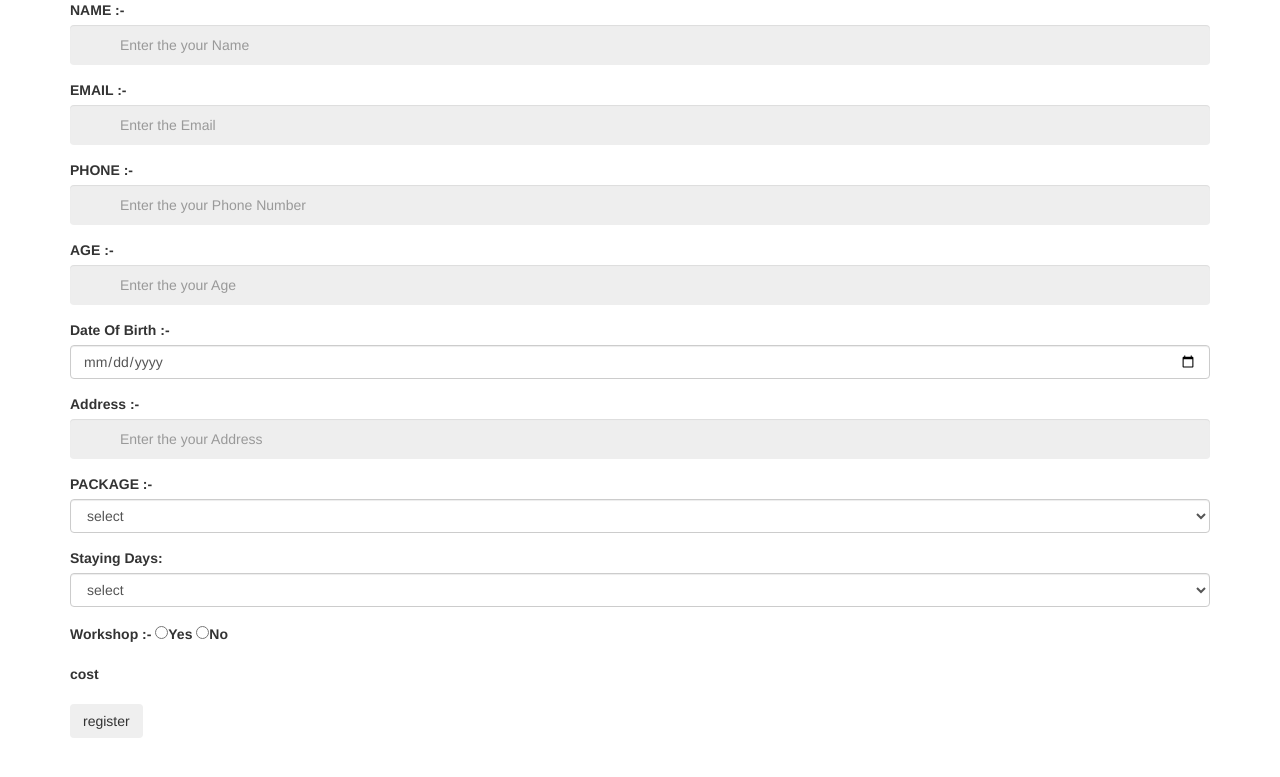
After one commit to goutampalkar/gephels, a CodeIgniter app: page /gephels/index.php/welcome/demo in a window 1280 px wide. The commit adds this page. Shown: the top 777 px of the page. Run offline with CodeIgniter, Linux system fonts and the light colour scheme.

Commit message:
clear validation with sass

```diff
--- a/application/config/autoload.php
+++ b/application/config/autoload.php
@@ -58,7 +58,7 @@ $autoload['packages'] = array();
 |
 |	$autoload['libraries'] = array('user_agent' => 'ua');
 */
-$autoload['libraries'] = array();
+$autoload['libraries'] = array('');
 
 /*
 | -------------------------------------------------------------------
@@ -89,7 +89,7 @@ $autoload['drivers'] = array();
 |
 |	$autoload['helper'] = array('url', 'file');
 */
-$autoload['helper'] = array();
+$autoload['helper'] = array('url');
 
 /*
 | -------------------------------------------------------------------
--- a/application/controllers/Welcome.php
+++ b/application/controllers/Welcome.php
@@ -96,5 +96,9 @@ class Welcome extends CI_Controller {
 				 }
 
 	}
+	public function demo()
+	{
+		$this->load->view('demo');
+	}
 
 }
--- a/application/models/Demo.php
+++ b/application/models/Demo.php
@@ -15,7 +15,7 @@ class Demo extends CI_Model {
     	$result +=$this->_createCost();
     	$result +=$this->_createPackage();
     	$result +=$this->_createRegister();
-    	retrun $result;
+    	return $result;
 
     }
 
--- /dev/null
+++ b/application/views/demo.php
@@ -0,0 +1,98 @@
+<!DOCTYPE html>
+<html>
+<head>
+	<title></title><link rel="stylesheet" type="text/css" href="<?php echo base_url();?>assets/css/validationSheet.css">
+
+<link rel="stylesheet" href="https://maxcdn.bootstrapcdn.com/bootstrap/3.3.7/css/bootstrap.min.css">
+ <script src="https://ajax.googleapis.com/ajax/libs/jquery/3.3.1/jquery.min.js"></script>
+  <script src="https://maxcdn.bootstrapcdn.com/bootstrap/3.3.7/js/bootstrap.min.js"></script>
+  <script src="https://code.jquery.com/jquery-1.12.4.min.js"></script>  </head>
+
+<body>
+
+<div class="container">
+  <div class="form">
+
+
+   <form  method="POST" action="#">
+
+        <div class="form-group">
+        <label>NAME :-</label>
+
+          <input type="text" name="uname" class="form-control" id="uname" placeholder="Enter the your Name" pattern="[A-Za-z]*" title="Enter only Character"  required autocomplete="off">
+           <span class="error">please feel requered text only..</span>
+
+        </div>
+
+        <div class="form-group">
+        <label>EMAIL :-</label>
+          <input type="email" name="email" class="form-control" id="email" placeholder="Enter the Email"  title="Enter only Company mail address"  required>
+          <span class="error">please feel requered work mail only..</span>
+
+        </div>
+
+        <div class="form-group">
+        <label>PHONE :-</label>
+          <input type="text" name="phone" class="form-control" id="phone" placeholder="Enter the your Phone Number" pattern="[0-9]{10}" title="Enter only 10 digit"  required>   <span class="error">please feel requered mobile number only..</span>
+        </div>
+
+        <div class="form-group">
+        <label>AGE :-</label>
+          <input type="text" name="age" class="form-control" id="age" placeholder="Enter the your Age" pattern="[0-9]{2}" title="Enter only age"  required>  <span class="error">please feel requered age only 18+ only..</span>
+
+        </div>
+
+        <div class="form-group">
+        <label>Date Of Birth :-</label>
+          <input type="date" name="dob" class="form-control" id="dob" placeholder="Enter the your Date of Birth" required>
+        </div>
+        <span class="error">please feel requered date of birth only..</span>
+
+
+        <div class="form-group">
+        <label> Address :-</label>
+          <input type="text" name="city" class="form-control" id="city" placeholder="Enter the your Address" required>
+          <span class="error">please feel requered text ..</span>
+
+        </div>
+
+        <div class="form-group">
+        <label>PACKAGE :-</label>
+         <select name="package" id="package"  class="form-control" >
+          <option value="">select</option>
+           <option value="1">Residential</option>
+           <option value="2">non-residential</option>
+         </select>
+         </div>
+         <div class="form-group" id="staying">
+          <label>Staying Days:</label>
+            <select class='form-control' id="stay">
+              <option>select</option>
+                   </select>
+         </div>
+
+
+         <div class="form-group">
+        <label> Workshop :-</label>
+          <input type="radio" name="workshop"  id="workshop" value="yes"><label>Yes</label>
+           <input type="radio" name="workshop" id="workshop" value="no"  ><label>No</label>
+        </div>
+
+        <div class="form-group" >
+          <label>cost</label>
+          <span id="cost"></span>
+          <input type="hidden" name="cost" id="hiddenCost" />
+
+         </div>
+
+      <input type="submit" class="btn btn-log" value="register">
+
+    </form>
+
+
+</div>
+
+</div>
+
+</body>
+</html>
--- /dev/null
+++ b/assets/css/validationSheet.css
@@ -0,0 +1,53 @@
+span {
+  padding: 0 30px 0 50px;
+  color: #999;
+  height: 0 px;
+  transition: 0.28s;
+  display: none;
+  overflow: hidden;
+  color: red;
+  font-style: italic; }
+
+form input[type="text"],
+form input[type="email"] {
+  width: 100%;
+  border: 0;
+  padding: 20px 20px 20px 50px;
+  background: #eee; }
+  form input[type="text"]:focus:valid,
+  form input[type="email"]:focus:valid {
+    background: url(https://s3-us-west-2.amazonaws.com/s.cdpn.io/3/check.svg);
+    background-size: 20px;
+    background-repeat: no-repeat;
+    background-position: 10px 10px; }
+    form input[type="text"]:focus:valid + label,
+    form input[type="email"]:focus:valid + label {
+      opacity: 0; }
+  form input[type="text"]:focus:invalid,
+  form input[type="email"]:focus:invalid {
+    outline: none;
+    box-shadow: 0px 0px 5px #61C5FA;
+    border: 1px solid #5AB0DB;
+    border-radius: 10px;
+    background: url(https://images.all-free-download.com/images/graphiclarge/red_x_cross_wrong_not_clip_art_9830.jpg);
+    background-size: 20px;
+    background-repeat: no-repeat;
+    background-position: 10px 10px; }
+    form input[type="text"]:focus:invalid ~ span,
+    form input[type="email"]:focus:invalid ~ span {
+      transition: 0.5s;
+      display: block;
+      max-height: 100px;
+      padding: 0 3px 2px 50px; }
+  form input[type="text"]:invalid:not(:focus):not(:placeholder-shown),
+  form input[type="email"]:invalid:not(:focus):not(:placeholder-shown) {
+    background: pink; }
+    form input[type="text"]:invalid:not(:focus):not(:placeholder-shown) ~ span,
+    form input[type="email"]:invalid:not(:focus):not(:placeholder-shown) ~ span {
+      transition: 0.5s;
+      display: block;
+      max-height: 100px;
+      padding: 0 3px 2px 50px; }
+
+
+/*# sourceMappingURL=validationSheet.css.map */
--- /dev/null
+++ b/assets/scss/validationSheet.scss
@@ -0,0 +1,69 @@
+
+
+span{
+	padding: 0 30px 0 50px;
+      color: #999;
+      height: 0 px;
+      transition: 0.28s;
+      display : none;
+      overflow: hidden;
+      color: red;
+      font-style: italic;
+}
+
+
+
+	form{
+			input[type="text"],
+
+		    input[type="email"]{
+		      width: 100%;
+		      border: 0;
+		      padding: 20px 20px 20px 50px;
+		      background: #eee;
+
+		   &:focus{
+		   	&:valid {
+			        background: url(https://s3-us-west-2.amazonaws.com/s.cdpn.io/3/check.svg);
+			        background-size: 20px;
+			        background-repeat: no-repeat;
+			        background-position: 10px 10px;
+			        & + label {
+			          opacity: 0;
+			        }
+			    }
+		   &:invalid{
+					outline: none;
+					box-shadow: 0px 0px 5px #61C5FA;
+					border:1px solid #5AB0DB;
+					border-radius:10px;
+					 background: url(https://images.all-free-download.com/images/graphiclarge/red_x_cross_wrong_not_clip_art_9830.jpg);
+			        background-size: 20px;
+			        background-repeat: no-repeat;
+			        background-position: 10px 10px;
+
+			& ~ span{
+			transition: 0.5s;
+			display : block;
+			  max-height: 100px;
+          		padding: 0 3px 2px 50px;
+			}
+			}
+		}
+			  &:invalid:not(:focus):not(:placeholder-shown) {
+                background: pink;
+
+                & ~ span{
+				transition: 0.5s;
+				display : block;
+			  	max-height: 100px;
+          		padding: 0 3px 2px 50px;
+			}
+    	}}
+
+
+
+
+
+
+		}
```
Also changed, not shown: application/views/index.php (+15 -37 lines), 1 other file.
